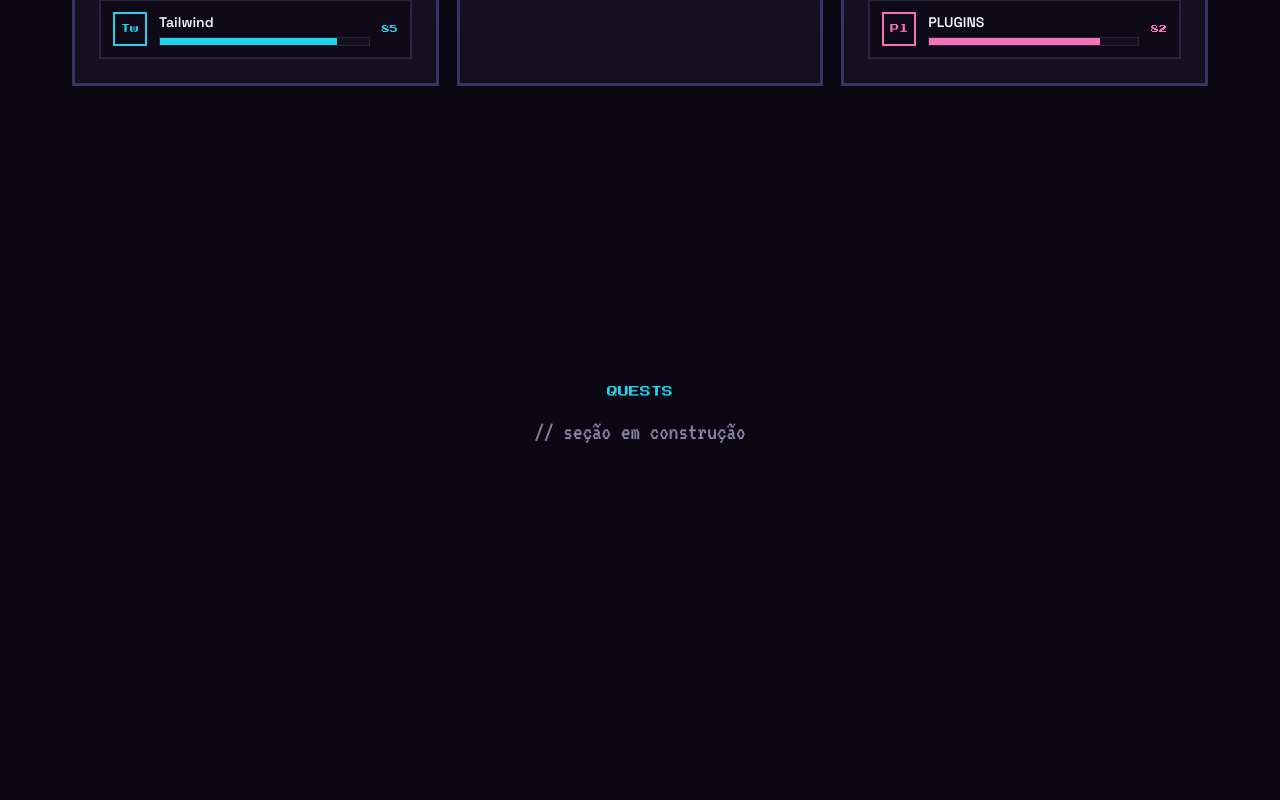
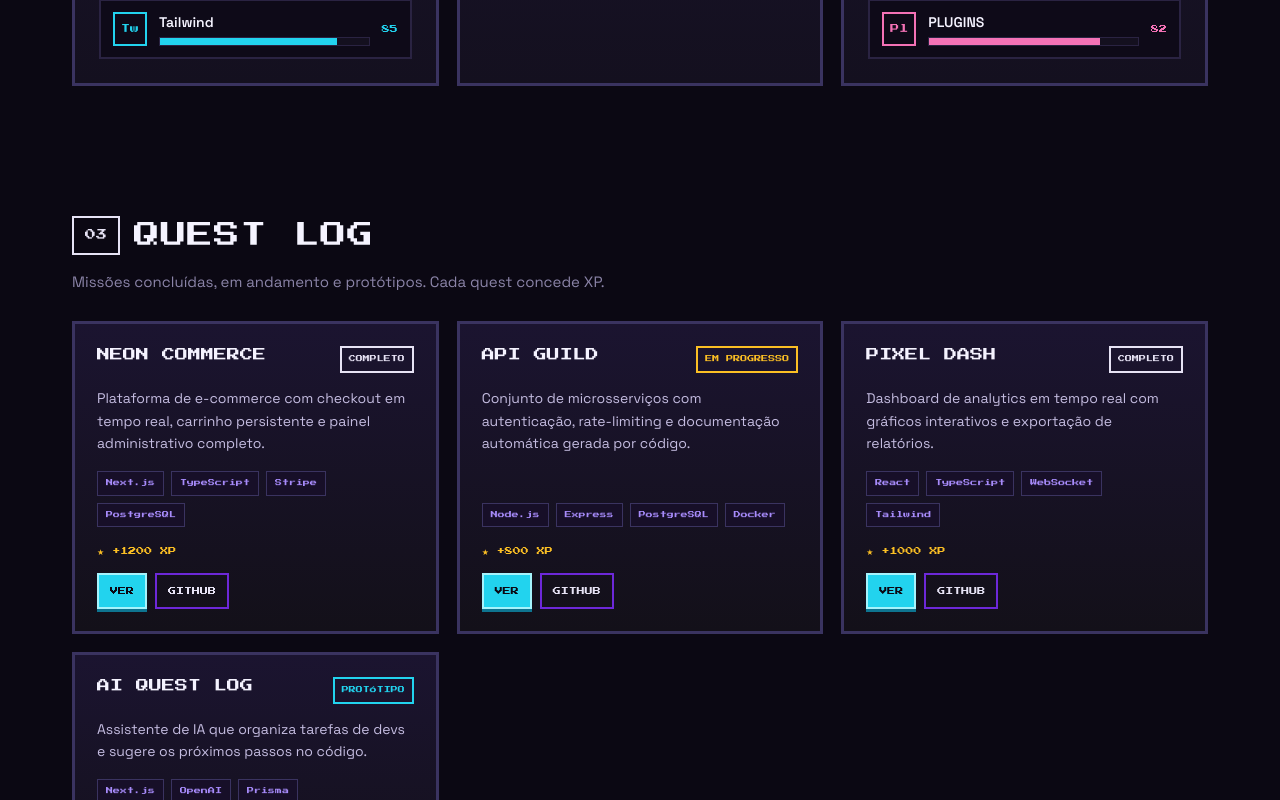
Before and after one commit to PeuAlmeidaDev/pedro.dev, a React (Vite) app: page / in a window 1280 px wide. Shown: the part 2180-2980 px from the top of the page. Built offline with nearby package versions, Linux system fonts and the light colour scheme.

Commit message:
feat(projects): add quest log section
- project cards with status badge, tech tags, XP and actions
- status color derived from project status (completo/progresso/prototipo)
- add optional demoUrl/repoUrl to Project type; links open external when set

```diff
--- a/src/App.tsx
+++ b/src/App.tsx
@@ -6,6 +6,7 @@ import MiniMap from './components/MiniMap'
 import Hero from './components/Hero'
 import About from './components/About'
 import Skills from './components/Skills'
+import Projects from './components/Projects'
 
 const SECTION_IDS = navItems.map((n) => n.id)
 
@@ -22,11 +23,12 @@ export default function App() {
         <Hero />
         <About />
         <Skills />
+        <Projects />
 
         {/* Seções ainda não migradas — placeholders para nav/scroll funcionarem.
             Serão substituídas nas próximas fases. */}
         {navItems
-          .filter((n) => !['home', 'about', 'skills'].includes(n.id))
+          .filter((n) => !['home', 'about', 'skills', 'projects'].includes(n.id))
           .map((n) => (
             <Placeholder key={n.id} id={n.id} label={n.label} />
           ))}
--- /dev/null
+++ b/src/components/Projects.tsx
@@ -0,0 +1,101 @@
+import type { Project, ProjectStatus } from '../types'
+import { projects } from '../data/projects'
+import SectionHeading from './SectionHeading'
+
+/** Cor (token de tema) de cada status de quest. */
+const STATUS_COLOR: Record<ProjectStatus, string> = {
+  COMPLETO: 'emerald',
+  'EM PROGRESSO': 'gold',
+  PROTÓTIPO: 'cyan',
+}
+
+/**
+ * Seção "Quests" (#projects) — QUEST LOG.
+ * Cada projeto é uma missão com status, tech, XP e ações.
+ */
+export default function Projects() {
+  return (
+    <section id="projects" className="mx-auto max-w-[1180px] px-[22px] pt-20 pb-[50px]">
+      <SectionHeading number="03" title="QUEST LOG" accent="emerald" />
+      <p className="mt-[-12px] mb-7 font-body text-[15px] text-ink-dim">
+        Missões concluídas, em andamento e protótipos. Cada quest concede XP.
+      </p>
+
+      <div className="grid gap-[18px] [grid-template-columns:repeat(auto-fit,minmax(310px,1fr))]">
+        {projects.map((project) => (
+          <ProjectCard key={project.name} project={project} />
+        ))}
+      </div>
+    </section>
+  )
+}
+
+function ProjectCard({ project }: { project: Project }) {
+  const statusColor = `var(--color-${STATUS_COLOR[project.status]})`
+
+  return (
+    <article className="flex flex-col border-[3px] border-edge bg-[linear-gradient(180deg,#1b1430,#131019)] p-[22px] shadow-[0_0_0_3px_#0b0813] transition-transform hover:-translate-y-1">
+      <div className="mb-3.5 flex items-start justify-between gap-2.5">
+        <h3 className="m-0 font-pixel text-[13px] leading-[1.4] text-[#f5f3ff]">{project.name}</h3>
+        <span
+          className="shrink-0 whitespace-nowrap border-2 px-[7px] py-1.5 font-pixel text-[7px]"
+          style={{ color: statusColor, borderColor: statusColor }}
+        >
+          {project.status}
+        </span>
+      </div>
+
+      <p className="mb-4 flex-1 font-body text-sm leading-relaxed text-ink-soft">{project.desc}</p>
+
+      <div className="mb-[18px] flex flex-wrap gap-[7px]">
+        {project.tech.map((tech) => (
+          <span
+            key={tech}
+            className="border border-edge bg-[#170f28] px-2 py-1.5 font-pixel text-[7px] text-violet"
+          >
+            {tech}
+          </span>
+        ))}
+      </div>
+
+      <div className="mb-4 flex items-center gap-2">
+        <span className="font-pixel text-[8px] text-gold">★ +{project.xp} XP</span>
+      </div>
+
+      <div className="flex flex-wrap gap-2">
+        <CardLink href={project.demoUrl} variant="primary">
+          VER
+        </CardLink>
+        <CardLink href={project.repoUrl} variant="ghost">
+          GITHUB
+        </CardLink>
+      </div>
+    </article>
+  )
+}
+
+function CardLink({
+  href,
+  variant,
+  children,
+}: {
+  href?: string
+  variant: 'primary' | 'ghost'
+  children: React.ReactNode
+}) {
+  const external = Boolean(href)
+  const cls =
+    variant === 'primary'
+      ? 'border-2 border-[#a5f3fc] bg-cyan text-bg shadow-[0_3px_0_#0e7490] active:translate-y-[3px] active:shadow-none'
+      : 'border-2 border-violet-deep bg-transparent text-ink hover:border-violet hover:text-violet'
+
+  return (
+    <a
+      href={href ?? '#'}
+      {...(external ? { target: '_blank', rel: 'noopener noreferrer' } : {})}
+      className={`px-[11px] py-2.5 font-pixel text-[8px] no-underline transition-transform ${cls}`}
+    >
+      {children}
+    </a>
+  )
+}
--- a/src/types.ts
+++ b/src/types.ts
@@ -62,6 +62,10 @@ export interface Project {
   tech: string[]
   status: ProjectStatus
   xp: number
+  /** link da demo/produção (opcional até ter URL real) */
+  demoUrl?: string
+  /** link do repositório (opcional) */
+  repoUrl?: string
 }
 
 export interface Experience {
```
Also changed, not shown: 1 other file (tests, documents, lock files or other folders).
